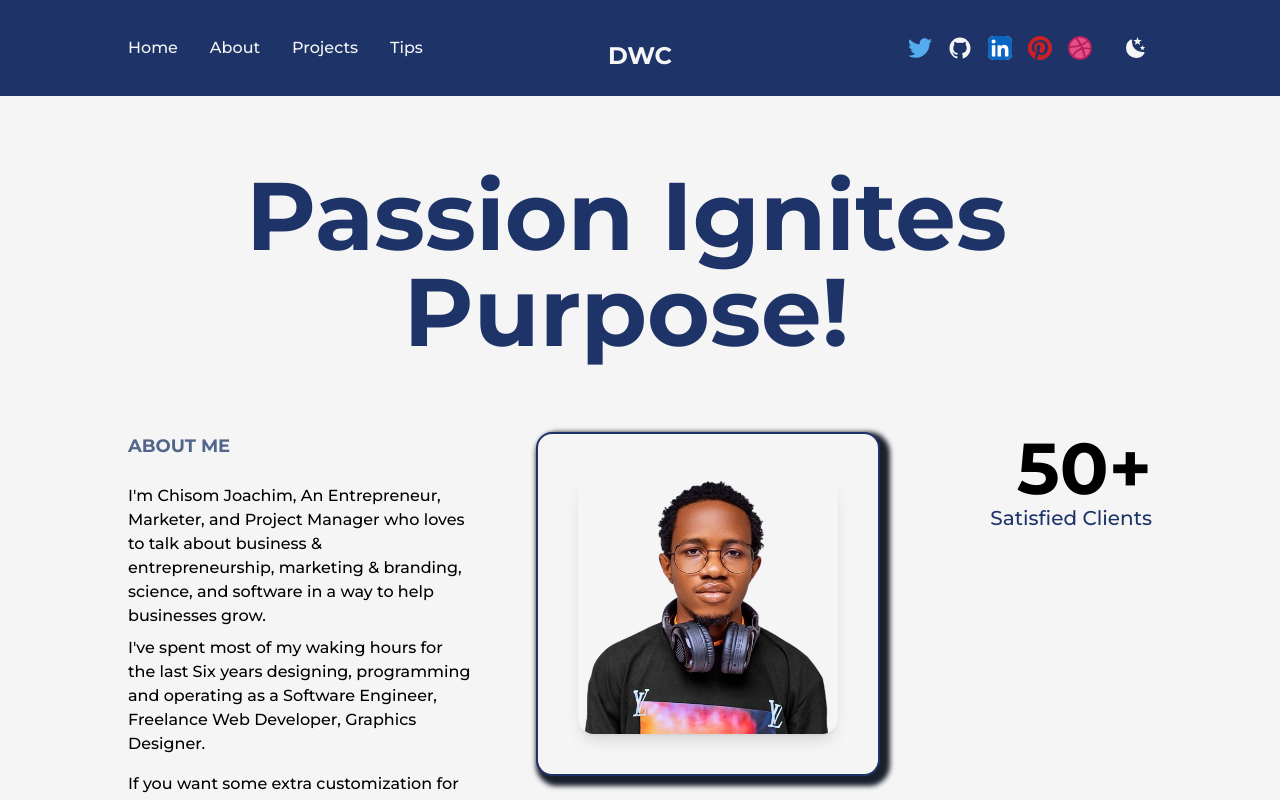
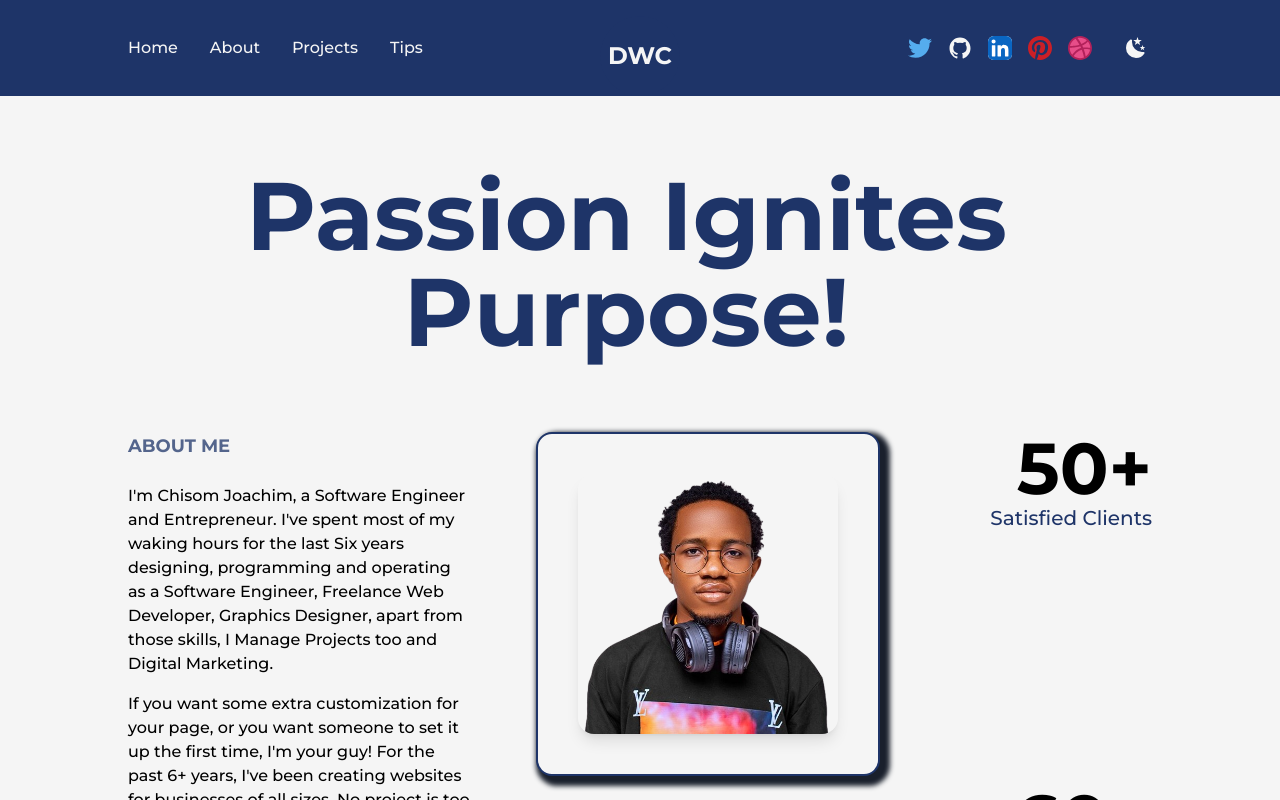
Before and after one commit to Joachimchisom1/devwithchisom, a Next.js app: page /about in a window 1280 px wide. Shown: the top 800 px of the page. Built offline with nearby package versions, Linux system fonts and the light colour scheme.

Commit message:
changed profile pic and removed the hire me button

```diff
--- a/src/pages/_app.js
+++ b/src/pages/_app.js
@@ -5,20 +5,6 @@ import { AnimatePresence } from 'framer-motion'
 import { Montserrat } from 'next/font/google'
 import Head from 'next/head'
 import { useRouter } from 'next/router'
-import Script from 'next/script'
-
-<Script
-  data-name="BMC-Widget"
-  data-cfasync="false"
-  src="https://cdnjs.buymeacoffee.com/1.0.0/widget.prod.min.js"
-  data-id="joachimchisom"
-  data-description="Support me on Buy me a coffee!"
-  data-message="Thanks for your visit, You can buy me a Cafe!"
-  data-color="#FF813F"
-  data-position="Right"
-  data-x_margin="18"
-  data-y_margin="18"
-></Script>
 
 const montserrat = Montserrat({
   subsets: ['latin'],
--- a/src/pages/about.js
+++ b/src/pages/about.js
@@ -54,14 +54,10 @@ const about = () => {
                 About Me
               </h2>
               <p className="font-medium pt-2">
-               I&apos;m Chisom Joachim, An Entrepreneur, Marketer, and Project Manager who loves
-                to talk about business & entrepreneurship, marketing & branding,
-                science, and software in a way to help businesses grow.
-              </p>
-              <p className="font-medium pt-2">
-                I&apos;ve spent most of my waking hours for the last Six years designing,
+                I&apos;m Chisom Joachim, a Software Engineer and Entrepreneur. I&apos;ve
+                spent most of my waking hours for the last Six years designing,
                 programming and operating as a Software Engineer, Freelance Web
-                Developer, Graphics Designer.
+                Developer, Graphics Designer, apart from those skills, I Manage Projects too and Digital Marketing.
               </p>
               <p className="font-medium pt-4">
                 If you want some extra customization for your page, or you want
```
